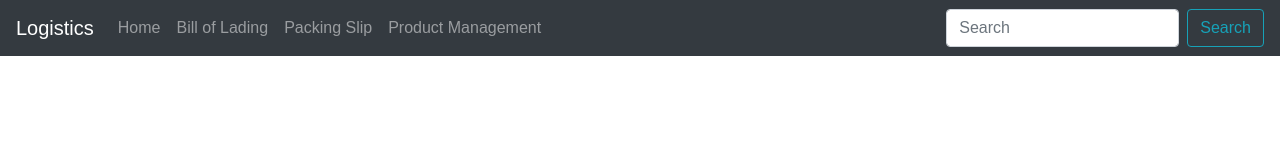
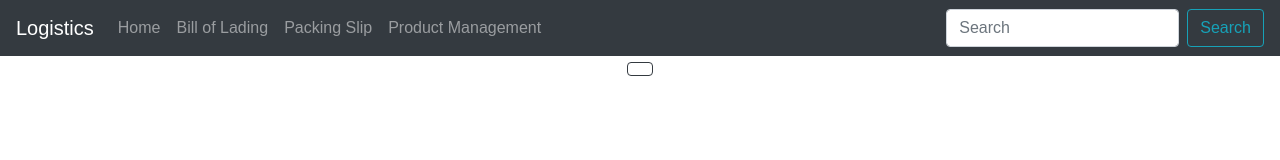
Before and after one commit to shaner92/LogisticsApp-React, a React (Create React App) app in the folder client/: page /ProdManage in a window 1280 px wide. Shown: the top 160 px of the page. Built offline with nearby package versions, Linux system fonts and the light colour scheme.

Commit message:
started work on product manager

```diff
--- a/client/src/components/NavBar.js
+++ b/client/src/components/NavBar.js
@@ -5,10 +5,10 @@ import Form from 'react-bootstrap/Form';
 import Nav from 'react-bootstrap/Nav';
 import FormControl from 'react-bootstrap/FormControl';
 import Button from 'react-bootstrap/Button';
-import Home from './Home';
+import Home from './Home/Home';
 import BolCreate from './BOL/BolCreate';
-import PackSlip from './PackSlip';
-import ProdManage from './ProdManage';
+import PackSlip from './PackingSlip/PackSlip';
+import ProdManage from './ProductManager/ProdManage';
 
 export class NavBar extends Component {
     render() {
--- /dev/null
+++ b/client/src/components/ProductManager/ProdEdit.js
@@ -0,0 +1,14 @@
+import React, { Component } from 'react'
+import Button from 'react-bootstrap/Button'
+
+export class ProdEdit extends Component {
+  render() {
+    return (
+      <div>
+        <Button variant="outline-dark"> </Button>
+      </div>
+    )
+  }
+}
+
+export default ProdEdit
--- /dev/null
+++ b/client/src/components/ProductManager/ProdInfo.js
@@ -0,0 +1,13 @@
+import React, { Component } from 'react'
+
+export class ProdInfo extends Component {
+  render() {
+    return (
+      <div>
+
+      </div>
+    )
+  }
+}
+
+export default ProdInfo
--- a/client/src/components/ProdManage.js
+++ b/client/src/components/ProductManager/ProdManage.js
@@ -1,10 +1,17 @@
 import React, { Component } from 'react'
+import ProdPanel from './ProdPanel'
 
 export class ProdManage extends Component {
+  constructor(){
+    super();
+    this.state = {
+      products:[]
+    };
+  }
   render() {
     return (
       <div>
-
+        <ProdPanel />
       </div>
     )
   }
--- /dev/null
+++ b/client/src/components/ProductManager/ProdPanel.js
@@ -0,0 +1,15 @@
+import React, { Component } from 'react'
+import ProdInfo from './ProdInfo'
+import ProdEdit from './ProdEdit'
+export class ProdPanel extends Component {
+  render() {
+    return (
+      <div>
+        <ProdInfo />
+        <ProdEdit />
+      </div>
+    )
+  }
+}
+
+export default ProdPanel
```
Also changed, not shown: client/src/components/Home/Home.js (renamed from client/src/components/Home.js), client/src/components/PackingSlip/PackSlip.js (renamed from client/src/components/PackSlip.js), 1 other file (tests, documents, lock files or other folders).
